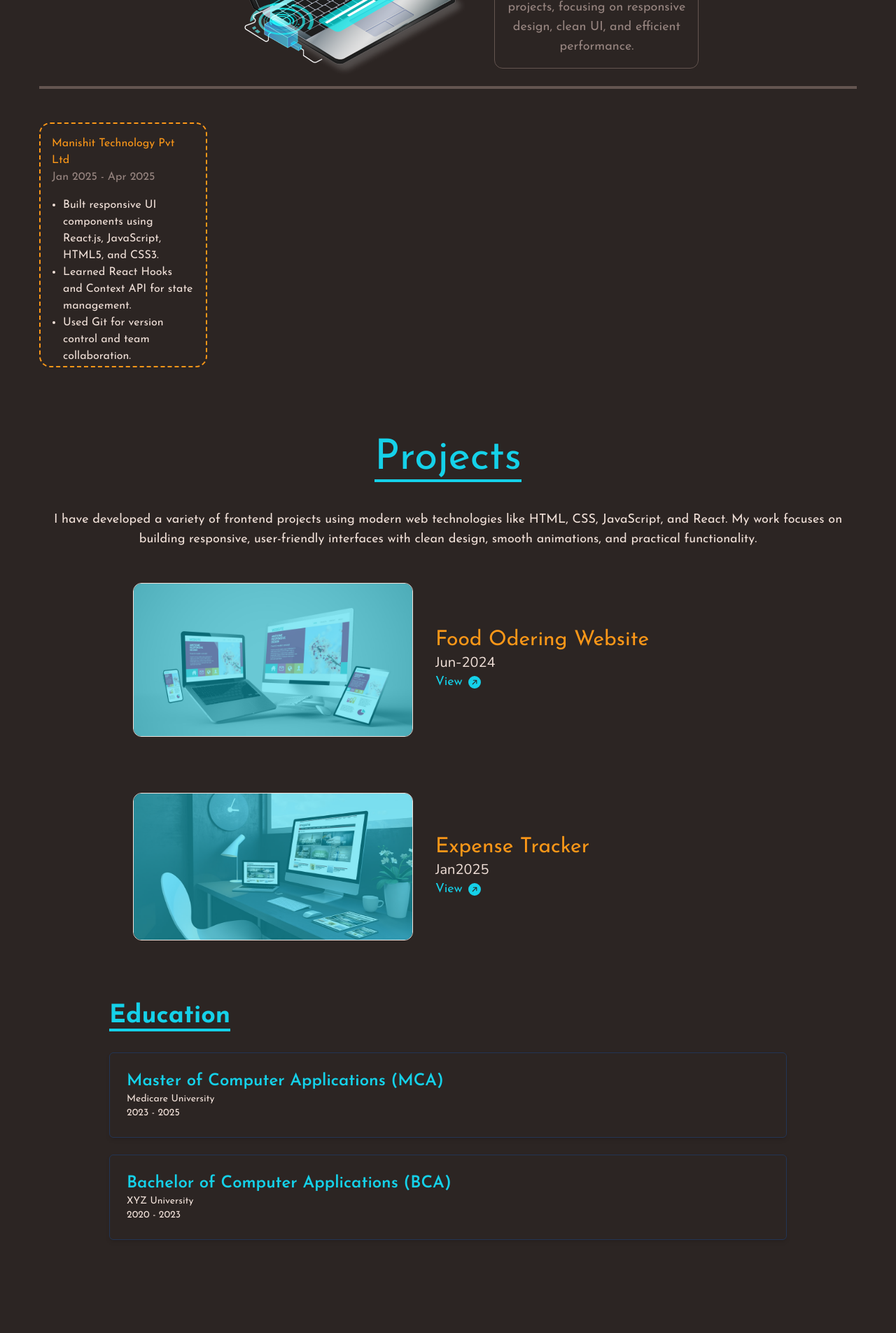
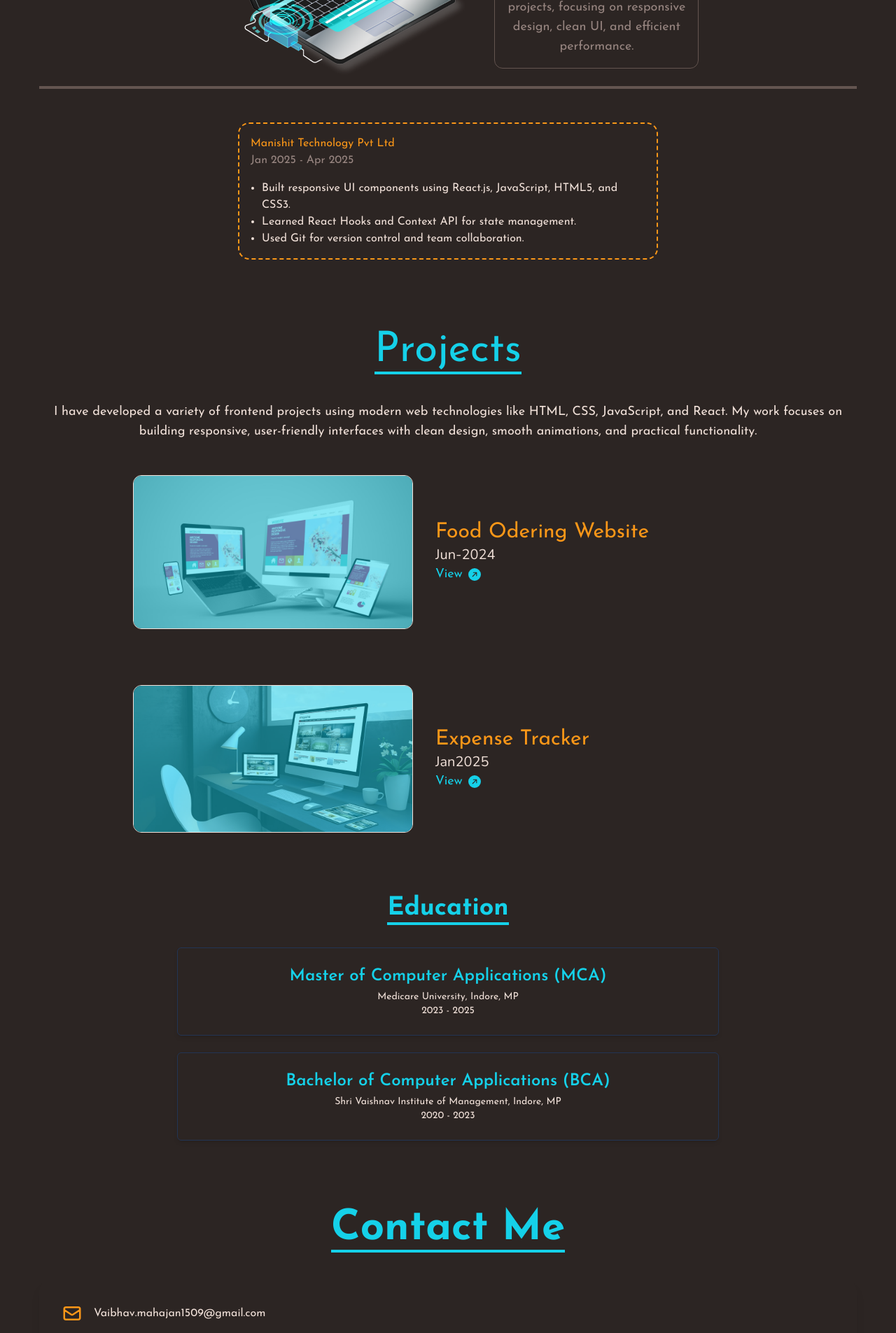
Before and after one commit to VaibhavMahajan1509/vaibhavPortfolio, a React (Vite) app: page / in a window 1280 px wide. Shown: the part 2440-4345 px from the top of the page at 70% size. Built offline with nearby package versions, Linux system fonts and the light colour scheme.

Commit message:
improved ui of Education and contact section

```diff
--- a/src/components/Education/Education.jsx
+++ b/src/components/Education/Education.jsx
@@ -2,28 +2,31 @@ import React from "react";
 
 const Education = () => {
   return (
-    <section id="education" className="text-gray-300 py-16 ]">
+    <section id="education" className="text-gray-300 py-16">
       <div className="max-w-[1000px] mx-auto px-4 p-6">
-        <h2 className="text-4xl font-bold inline border-b-4 border-cyan text-cyan">
+        <h2 className="text-4xl font-bold border-b-4 border-cyan text-cyan text-center w-fit mx-auto">
           Education
         </h2>
-
-        <div className="mt-8 space-y-6">
+        <div className="mt-8 flex flex-col items-center gap-6">
           {/* MCA */}
-          <div className="p-6 rounded-md border border-[#233554] shadow-md hover:shadow-lg transition duration-300">
+          <div className="w-full md:w-[80%] p-6 rounded-md border border-[#233554] shadow-md hover:shadow-lg transition duration-300 text-center">
             <h3 className="text-2xl font-semibold text-cyan">
               Master of Computer Applications (MCA)
             </h3>
-            <p className="text-sm text-gray-400">Medicare University</p>
+            <p className="text-sm text-gray-400 mt-1">
+              Medicare University, Indore, MP
+            </p>
             <p className="text-sm text-gray-500">2023 - 2025</p>
           </div>
 
           {/* BCA */}
-          <div className="p-6 rounded-md border border-[#233554] shadow-md hover:shadow-lg transition duration-300">
+          <div className="w-full md:w-[80%] p-6 rounded-md border border-[#233554] shadow-md hover:shadow-lg transition duration-300 text-center">
             <h3 className="text-2xl font-semibold text-cyan">
               Bachelor of Computer Applications (BCA)
             </h3>
-            <p className="text-sm text-gray-400">XYZ University</p>
+            <p className="text-sm text-gray-400 mt-1">
+              Shri Vaishnav Institute of Management, Indore, MP
+            </p>
             <p className="text-sm text-gray-500">2020 - 2023</p>
           </div>
         </div>
--- a/src/components/contactMeSection/ContactSection.jsx
+++ b/src/components/contactMeSection/ContactSection.jsx
@@ -7,7 +7,7 @@ const ContactSection = () => {
   return (
     <div
       id="contact"
-      className="max-w-[1200px] mx-auto px-4 mt-24 flex flex-col items-center text-center"
+      className="max-w-[1200px] mx-auto px-4 mt-2 flex flex-col items-center text-center"
     >
       <h2 className="text-5xl border-b-4 border-cyan md:text-6xl font-bold text-cyan mb-10">
         Contact Me
--- a/src/components/experienceSection/AllExperiences.jsx
+++ b/src/components/experienceSection/AllExperiences.jsx
@@ -12,24 +12,22 @@ const experiences = [
       "Used Git for version control and team collaboration.",
     ],
   },
-  // You can add more experiences like this:
-  // {
-  //   Intership: "React Intern",
-  //   company: "Another Company",
-  //   date: "May 2025 - Jul 2025",
-  //   responsibilities: [ ... ],
-  // },
+  // Add more experiences if needed
 ];
 
 const AllExperiences = () => {
   return (
-    <div className="flex flex-col lg:flex-row items-center justify-between gap-6 flex-wrap">
+    <div className="flex flex-wrap justify-center gap-8 w-full px-4">
       {experiences.map((experience, index) => (
-        <div key={index} className="flex items-center gap-4">
+        <div
+          key={index}
+          className="flex flex-col items-center gap-4 w-full md:w-[600px]"
+        >
           <SingleExperience experience={experience} />
-          {/* Show arrow only between items and on large screens */}
+
+          {/* Arrow between cards (only show if not last item) */}
           {index < experiences.length - 1 && (
-            <FaArrowRightLong className="text-4xl text-orange-500 hidden lg:block" />
+            <FaArrowRightLong className="hidden lg:block text-4xl text-orange-500" />
           )}
         </div>
       ))}
--- a/src/components/experienceSection/SingleExperience.jsx
+++ b/src/components/experienceSection/SingleExperience.jsx
@@ -8,15 +8,15 @@ const SingleExperience = ({ experience }) => {
       initial="hidden"
       whileInView="show"
       viewport={{ once: false, amount: 0.7 }}
-      className="md:h-[350px] md:w-[240px] sm:h-auto sm:w-full border-2 border-orange border-dashed rounded-2xl mt-12 p-4"
+      className="w-full md:w-[600px] border-2 border-orange border-dashed rounded-2xl mt-12 p-4"
     >
       <p className="font-bold text-cyan">{experience.job}</p>
       <p className="text-orange">{experience.company}</p>
       <p className="text-lightGrey">{experience.date}</p>
       <ul className="list-disc mt-4 pl-4">
-        {experience.responsibilities.map((resp, index) => {
-          return <li key={index}>{resp}</li>;
-        })}
+        {experience.responsibilities.map((resp, index) => (
+          <li key={index}>{resp}</li>
+        ))}
       </ul>
     </motion.div>
   );
```
